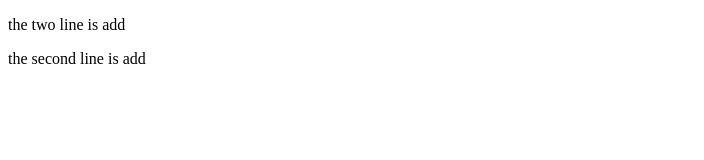
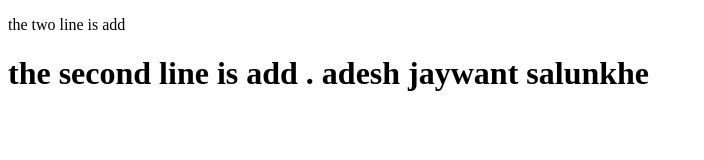
Before and after one commit to adeshsalunkhe2054-pixel/adesh, a plain HTML site: page index.html in a window 1280 px wide. Shown: the whole page, without its empty margins (0-704 px from the left). Drawn offline with Linux system fonts and the light colour scheme.

Commit message:
the changes id done

```diff
--- a/index.html
+++ b/index.html
@@ -7,7 +7,8 @@
 </head>
 <body>
     <P>the two line is add</P>
-    <H!>the second line is add</H>
+    <H1>the second line is add . adesh jaywant salunkhe </H1>
+
 
 </body>
 </html>
```
